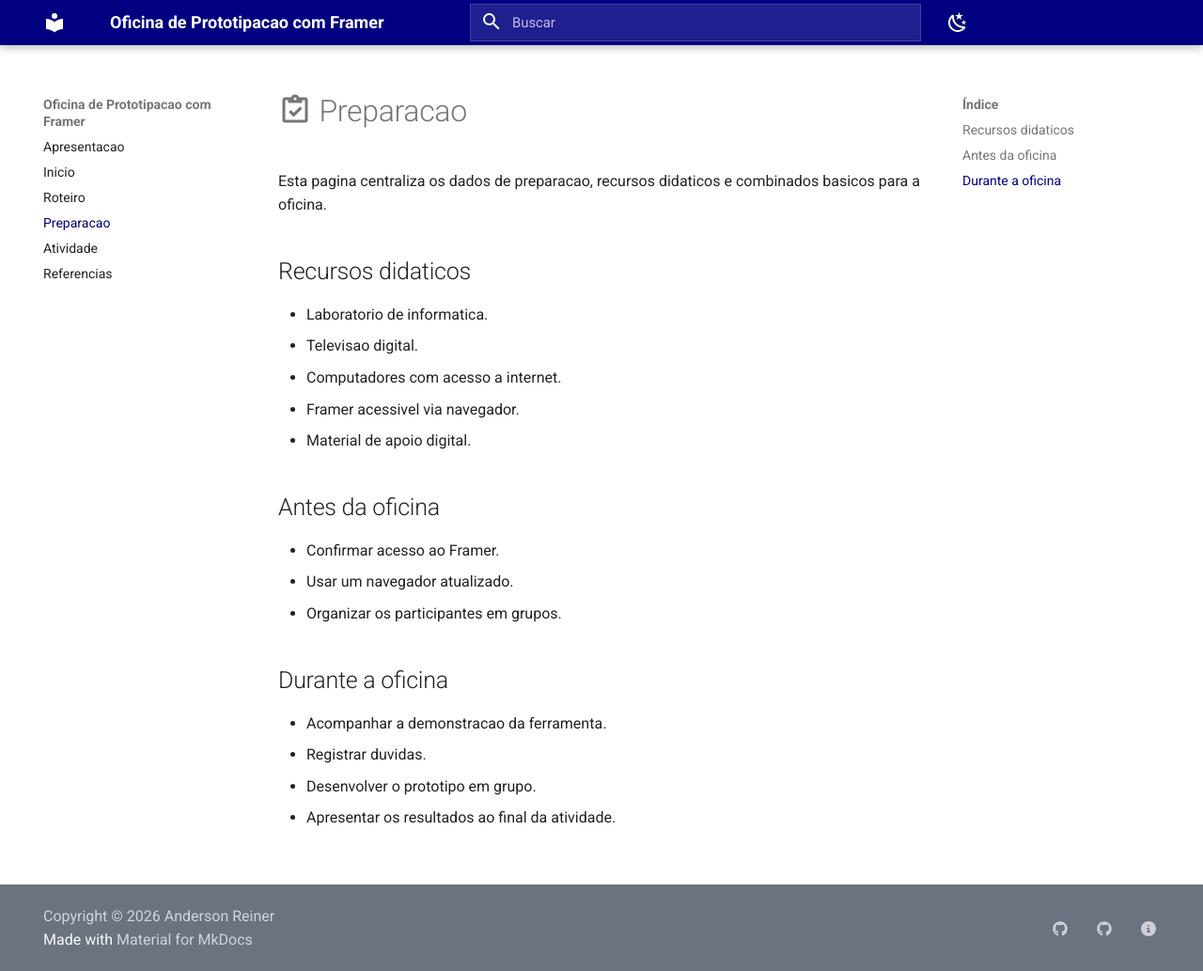
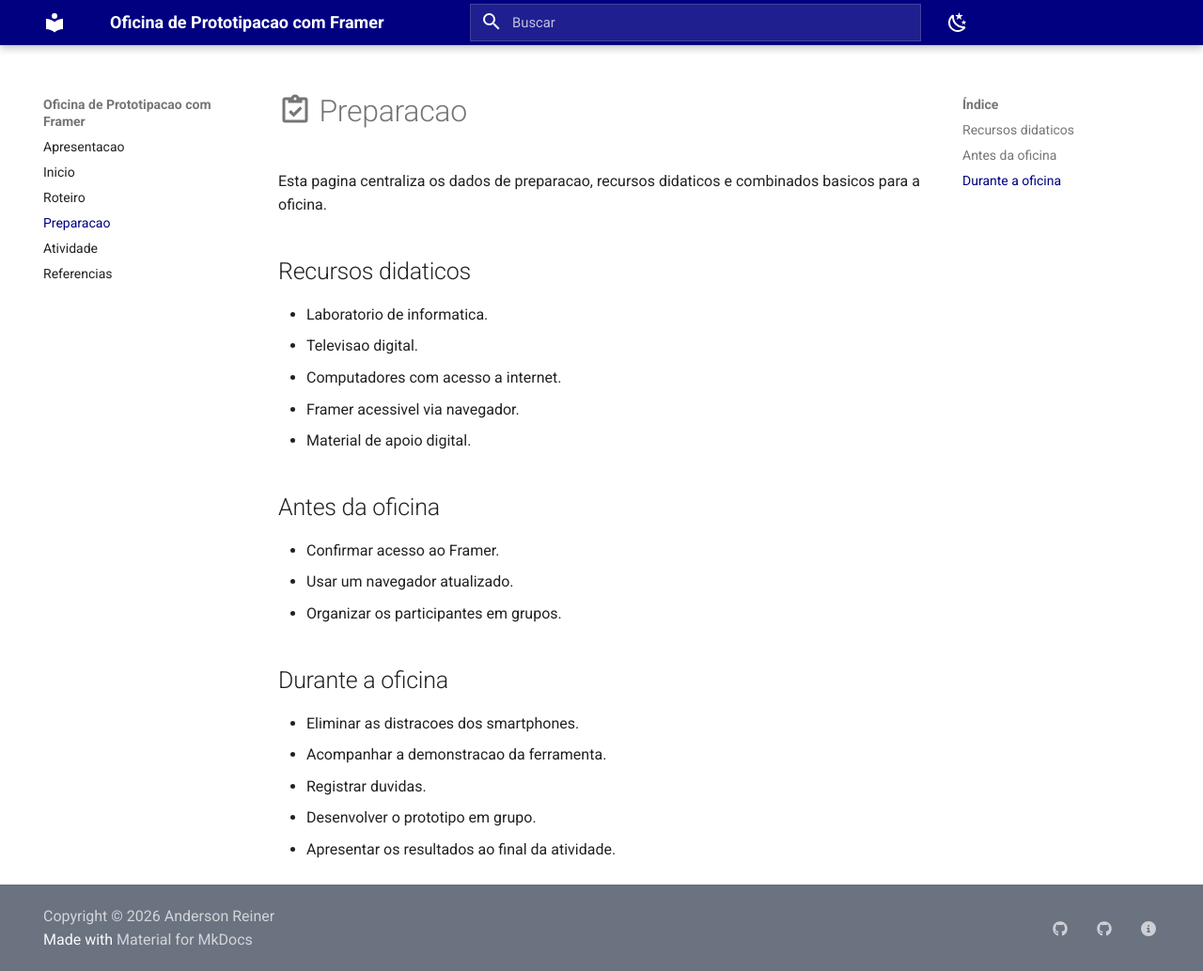
Before and after one commit to AndersonReiner/oficina-framer, an MkDocs documentation site: the page built from docs/preparacao.md, in a window 1280 px wide and 1033 px high. Shown: the whole window at 94% size. Built offline with MkDocs 1.6.1 and Material for MkDocs 9.7.7, drawn with Linux system fonts in a browser that asks for light colours.

Commit message:
docs: add smartphone distraction guideline

```diff
--- a/docs/preparacao.md
+++ b/docs/preparacao.md
@@ -18,6 +18,7 @@ Esta pagina centraliza os dados de preparacao, recursos didaticos e combinados b
 
 ## Durante a oficina
 
+- Eliminar as distracoes dos smartphones.
 - Acompanhar a demonstracao da ferramenta.
 - Registrar duvidas.
 - Desenvolver o prototipo em grupo.
```
